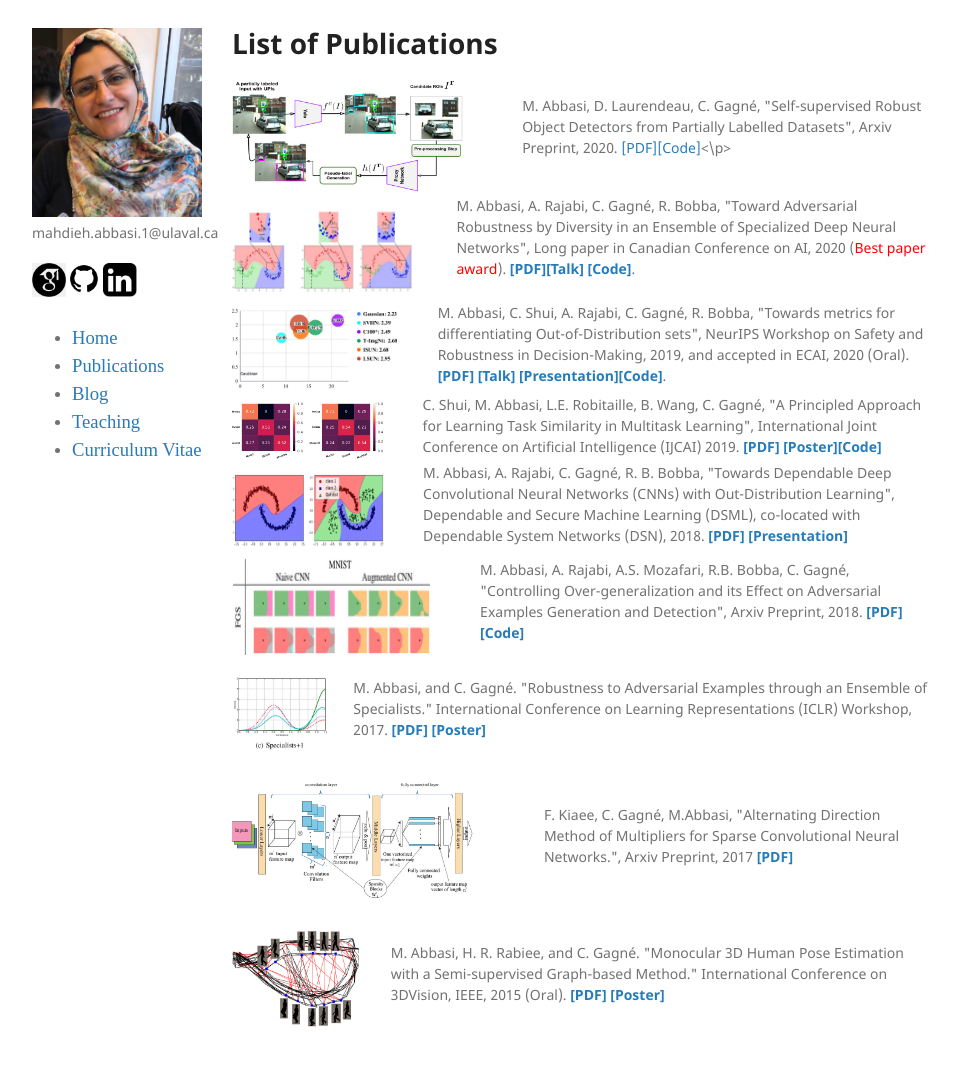
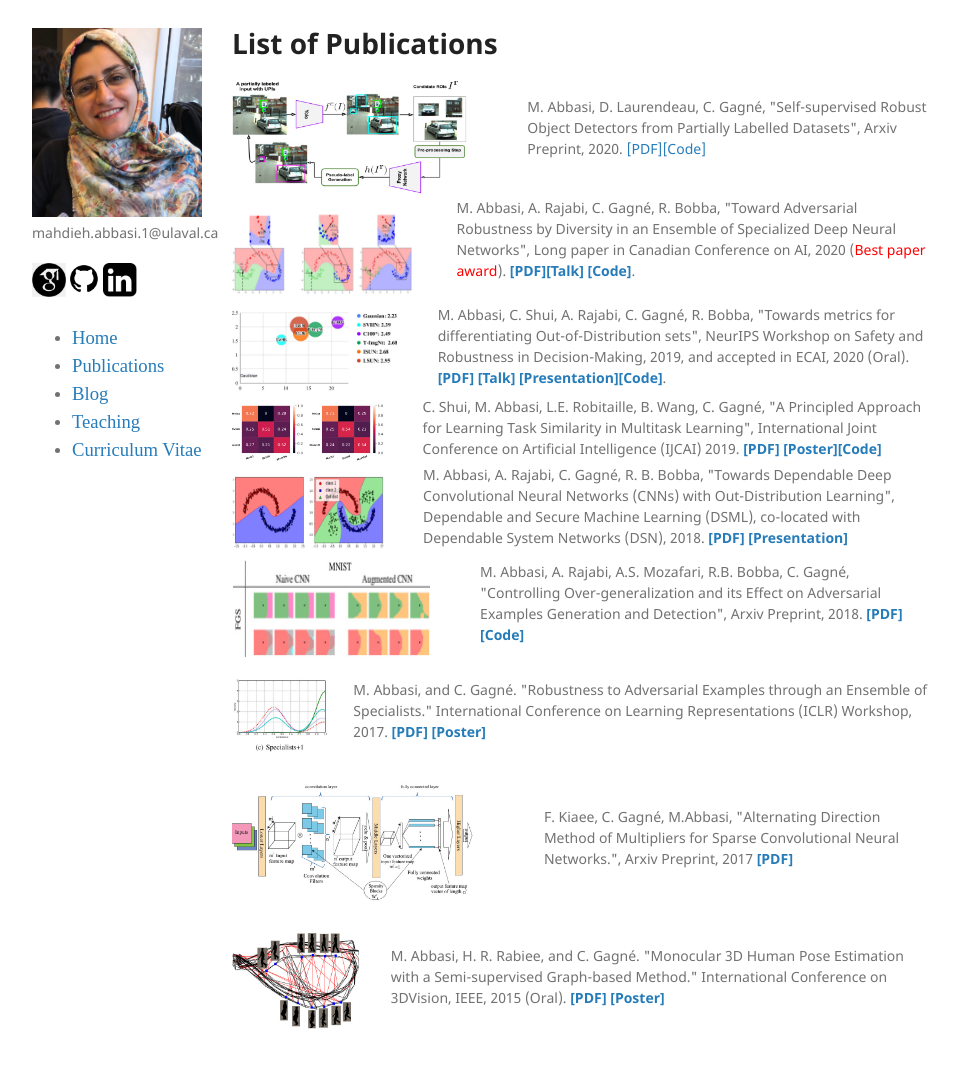
Before and after one commit to mahdaneh/mahdaneh.github.io, a Jekyll site: the page built from publications.html, in a window 1280 px wide and 1141 px high. Shown: the top 1068 px of the window, without its empty margins (158-1117 px from the left). Built offline with Jekyll 4.4.1, drawn with Linux system fonts in a browser that asks for light colours.

Commit message:
neat pulication

```diff
--- a/publications.html
+++ b/publications.html
@@ -11,7 +11,7 @@ layout: default
 </div>
 <div class="text">
 <p>
-M. Abbasi, D. Laurendeau, C. Gagné, &quot;Self-supervised Robust Object Detectors from Partially Labelled Datasets&quot;, Arxiv Preprint, 2020. <bf><a href="https://arxiv.org/abs/2005.11549">[PDF]</a><a href="">[Code]</a></bf><\p>
+M. Abbasi, D. Laurendeau, C. Gagné, &quot;Self-supervised Robust Object Detectors from Partially Labelled Datasets&quot;, Arxiv Preprint, 2020. <bf><a href="https://arxiv.org/abs/2005.11549">[PDF]</a><a href="">[Code]</a></bf></p>
 </div>
 </div>
 <div class="parent">
```
